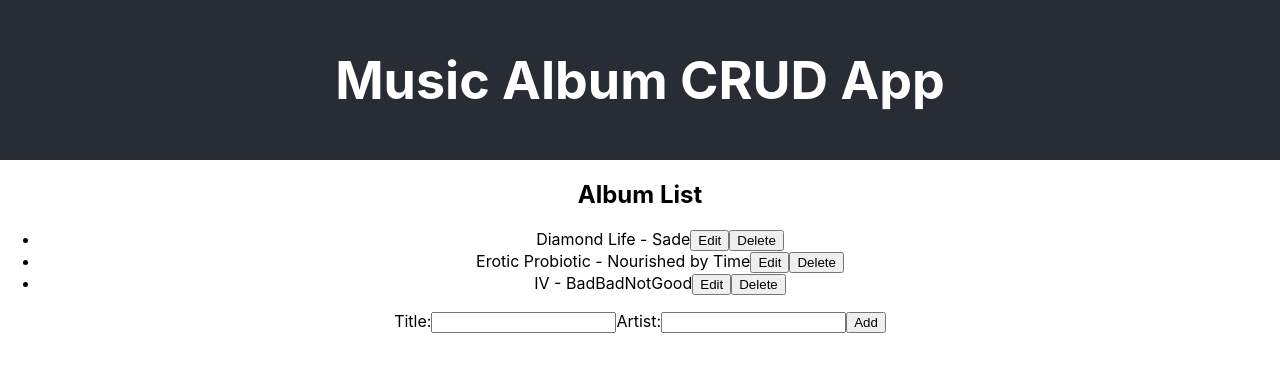
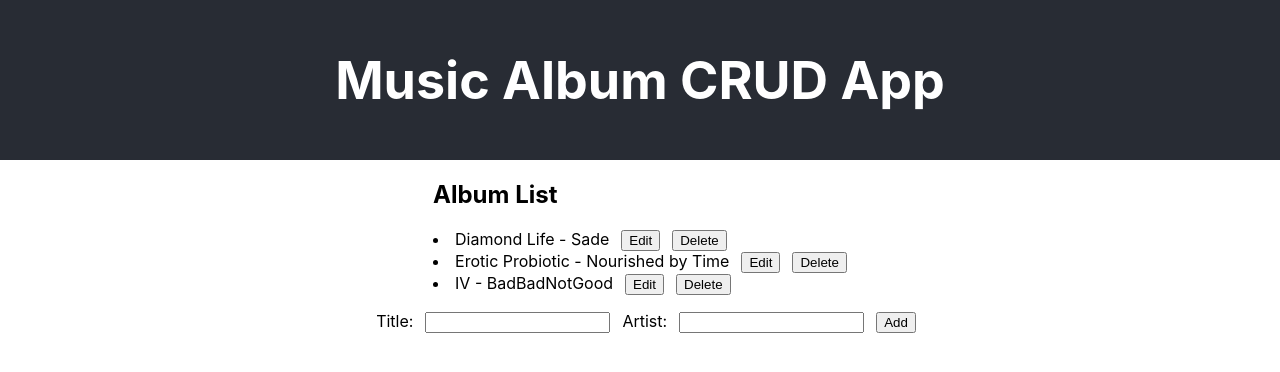
Before and after one commit to epworthhh/music-crud-app, a React (Create React App) app: page / in a window 1280 px wide. Shown: the top 372 px of the page. Built offline with nearby package versions, Linux system fonts and the light colour scheme.

Commit message:
style: basic styles

```diff
--- a/src/App.css
+++ b/src/App.css
@@ -1,12 +1,5 @@
 .App {
   text-align: center;
-}
-
-
-@media (prefers-reduced-motion: no-preference) {
-  .App-logo {
-    animation: App-logo-spin infinite 20s linear;
-  }
 }
 
 .App-header {
@@ -24,11 +17,16 @@
   color: #61dafb;
 }
 
-@keyframes App-logo-spin {
-  from {
-    transform: rotate(0deg);
-  }
-  to {
-    transform: rotate(360deg);
-  }
+.App ul {
+  list-style-position: inside;
+  padding-left: 0;
 }
+
+.App button, .App input, .App label {
+  margin-left: 12px;
+}
+
+.AlbumList {
+  display: inline-block;
+  text-align: left;
+}
--- a/src/albums/AlbumList.js
+++ b/src/albums/AlbumList.js
@@ -3,7 +3,7 @@ import AlbumItem from './AlbumItem';
 
 const AlbumList = ({ albums, onDelete, onEdit }) => {
   return (
-    <div>
+    <div className='AlbumList'>
       <h2>Album List</h2>
       <ul>
         {albums.map((album) => (
```
